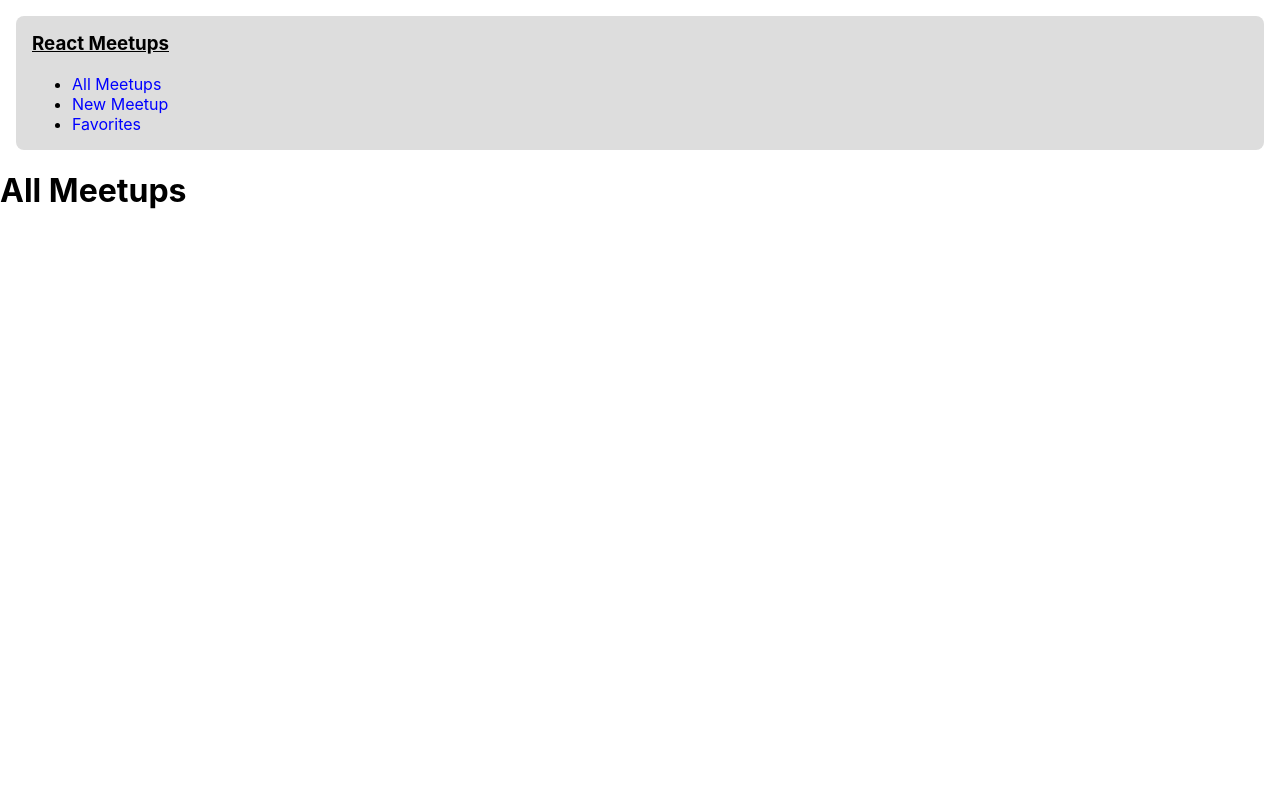
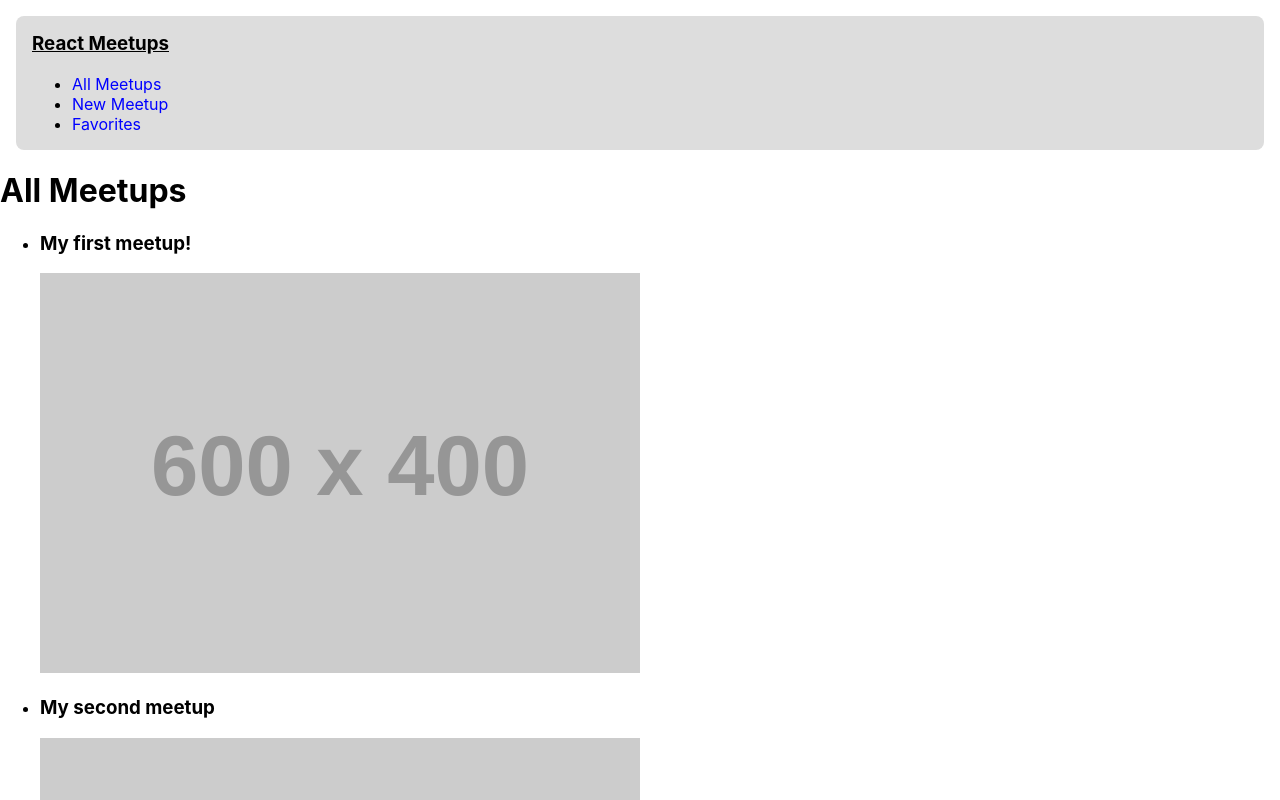
Before and after one commit to mrosati84/React.js-course, a React (Create React App) app: page / in a window 1280 px wide. Shown: the top 800 px of the page. Built offline with nearby package versions, Linux system fonts and the light colour scheme.

Commit message:
add meetup components

```diff
--- /dev/null
+++ b/src/components/meetups/MeetupItem.js
@@ -0,0 +1,12 @@
+function MeetupItem(props) {
+  return (
+    <li key={props.meetup.id}>
+      <h3>{props.meetup.title}</h3>
+      <div>
+        <img src={props.meetup.image} alt="" />
+      </div>
+    </li>
+  );
+}
+
+export default MeetupItem;
--- /dev/null
+++ b/src/components/meetups/MeetupList.js
@@ -0,0 +1,13 @@
+import MeetupItem from './MeetupItem.js';
+
+function MeetupList(props) {
+  return (
+    <ul>
+      {props.meetups.map((meetup) => {
+        return <MeetupItem meetup={meetup} />;
+      })}
+    </ul>
+  );
+}
+
+export default MeetupList;
--- a/src/pages/AllMeetups.js
+++ b/src/pages/AllMeetups.js
@@ -1,7 +1,26 @@
+import MeetupList from '../components/meetups/MeetupList.js';
+
+const meetups = [
+  {
+    id: 1,
+    title: 'My first meetup!',
+    description: 'bla bla',
+    image: 'https://placehold.co/600x400',
+  },
+  {
+    id: 2,
+    title: 'My second meetup',
+    description: 'bla bla',
+    image: 'https://placehold.co/600x400',
+  },
+];
+
 function AllMeetupsPage() {
   return (
     <div>
       <h1>All Meetups</h1>
+
+      <MeetupList meetups={meetups} />
     </div>
   );
 }
```
